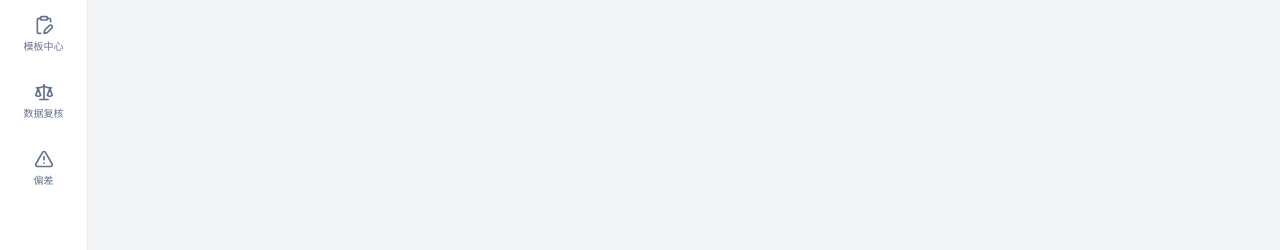
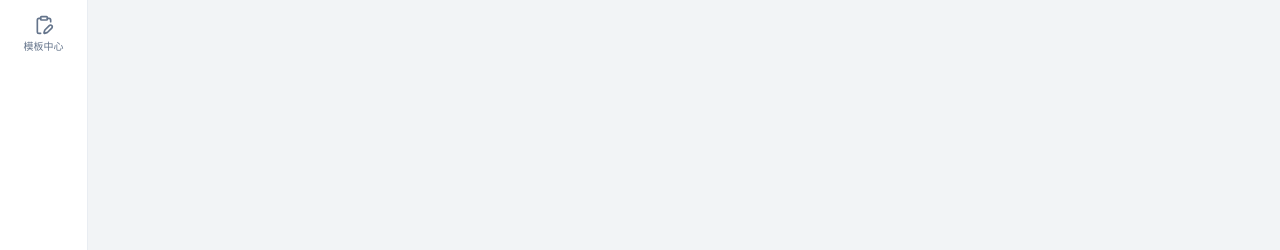
Before and after one commit to caozhi482-code/shengwufenxi, a Vue app: page / in a window 1280 px wide. Shown: the part 211-461 px from the top of the page. Built offline with nearby package versions, Linux system fonts and the light colour scheme.

Commit message:
style(layout): 隐藏数据复核和偏差模块，仅保留实验/执行/模板中心三菜单

```diff
--- a/src/layouts/AdminLayout.vue
+++ b/src/layouts/AdminLayout.vue
@@ -57,7 +57,7 @@
 <script setup lang="ts">
 import { computed } from 'vue';
 import { useRoute, useRouter } from 'vue-router';
-import { Beaker, TestTube, Scale, AlertTriangle, ClipboardPen } from 'lucide-vue-next';
+import { Beaker, TestTube, ClipboardPen } from 'lucide-vue-next';
 
 const route = useRoute();
 const router = useRouter();
@@ -66,8 +66,6 @@ const menuItems = [
   { label: '实验', path: '/experiments/plans', icon: Beaker },
   { label: '执行', path: '/experiments/my-sheets', icon: TestTube },
   { label: '模板中心', path: '/experiments/form-templates', icon: ClipboardPen },
-  { label: '数据复核', path: '/experiments/review', icon: Scale },
-  { label: '偏差', path: '/experiments/deviations', icon: AlertTriangle },
 ];
 
 const tabs = computed(() => {
```
